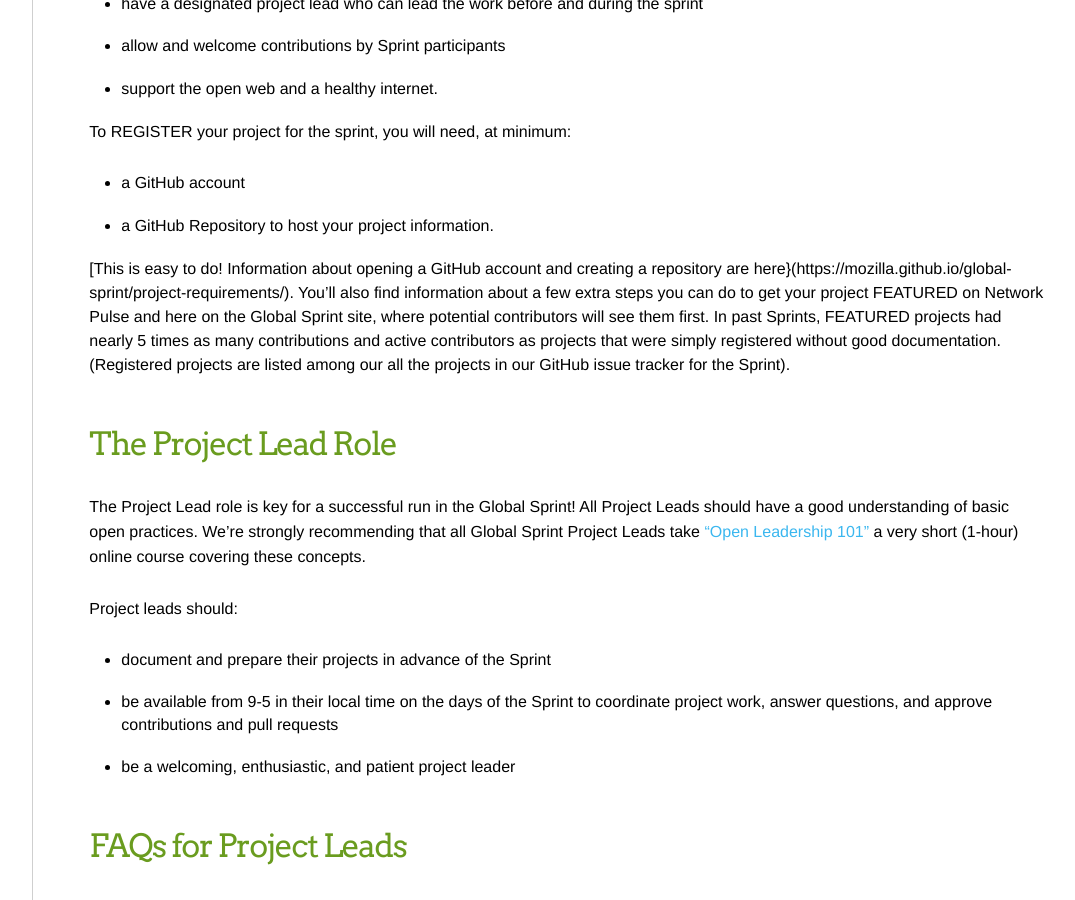
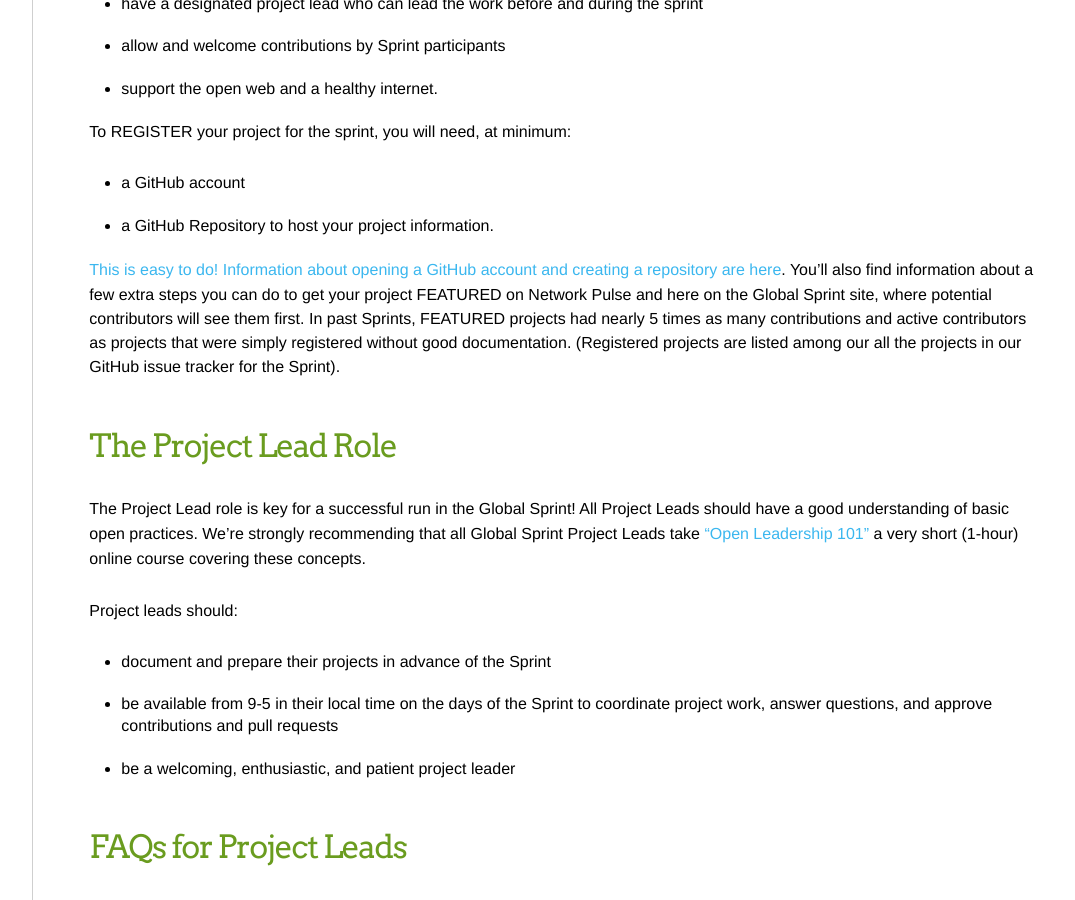
Before and after one commit to mozilla/global-sprint, a Jekyll site: the page built from _articles/projects.md, in a window 1280 px wide and 900 px high, scrolled down 592 px. Shown: the whole window, without its empty margins (180-1255 px from the left). Built offline with Jekyll 4.4.1, drawn with Linux system fonts in a browser that asks for light colours; comment, search, counter and statistics services are not loaded; a style sheet for code colours, icons or effects is not loaded.

Commit message:
Update projects.md

```diff
--- a/_articles/projects.md
+++ b/_articles/projects.md
@@ -23,7 +23,7 @@ To REGISTER your project for the sprint, you will need, at minimum:
 * a GitHub account
 * a GitHub Repository to host your project information.
 
-[This is easy to do! Information about opening a GitHub account and creating a repository are here}(https://mozilla.github.io/global-sprint/project-requirements/). You'll also find information about a few extra steps you can do to get your project FEATURED on Network Pulse and here on the Global Sprint site, where potential contributors will see them first. **In past Sprints, FEATURED projects had nearly 5 times as many contributions and active contributors as projects that were simply registered without good documentation.** (Registered projects are listed among our all the projects in our GitHub issue tracker for the Sprint).
+[This is easy to do! Information about opening a GitHub account and creating a repository are here](https://mozilla.github.io/global-sprint/project-requirements/). You'll also find information about a few extra steps you can do to get your project FEATURED on Network Pulse and here on the Global Sprint site, where potential contributors will see them first. **In past Sprints, FEATURED projects had nearly 5 times as many contributions and active contributors as projects that were simply registered without good documentation.** (Registered projects are listed among our all the projects in our GitHub issue tracker for the Sprint).
 
 ### The Project Lead Role
 The Project Lead role is key for a successful run in the Global Sprint!  All Project Leads should have a good understanding of basic open practices. **We're strongly recommending that all Global Sprint Project Leads take ["Open Leadership 101"](https://mozilla.teachable.com/p/open-leadership-101) a very short (1-hour) online course covering these concepts.**
```
